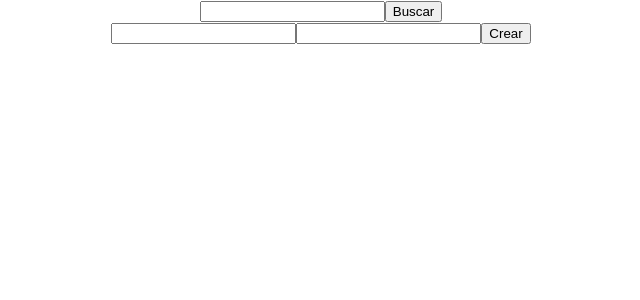
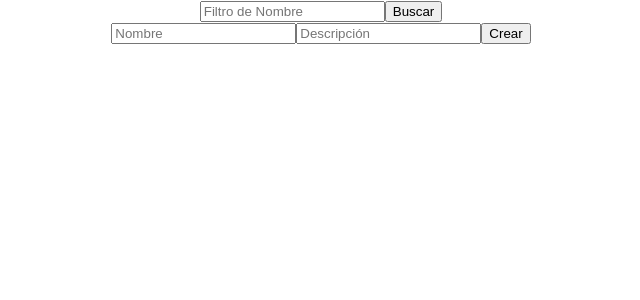
Before and after one commit to JoseGuillermoAraya/TCIT-posts, a React (Create React App) app in the folder front/: page / in a window 1280 px wide. Shown: the top 300 px of the page, without its empty margins (319-959 px from the left). Built offline with nearby package versions, Linux system fonts and the light colour scheme; no server answers.

Commit message:
agrega placeholders inputs

```diff
--- a/front/src/features/AddBar/AddBar.js
+++ b/front/src/features/AddBar/AddBar.js
@@ -3,8 +3,8 @@ import React from 'react'
 const AddBar = (props) => {
   return (<div className='AddBar'>
     <form>
-      <input type="text" name="nombreInput" />
-      <input type="text" name="descrInput" />
+      <input type="text" name="nombreInput" placeholder='Nombre' />
+      <input type="text" name="descrInput" placeholder='Descripción' />
       <button>Crear</button>
     </form>
   </div>)
--- a/front/src/features/TopBar/TopBar.js
+++ b/front/src/features/TopBar/TopBar.js
@@ -3,7 +3,7 @@ import React from 'react'
 const TopBar = (props) => {
   return <div className='topBar'>
     <form>
-      <input type="text" name="filtroNombre" />
+      <input type="text" name="filtroNombre" placeholder='Filtro de Nombre'/>
       <button>Buscar</button>
     </form>
   </div>
```
